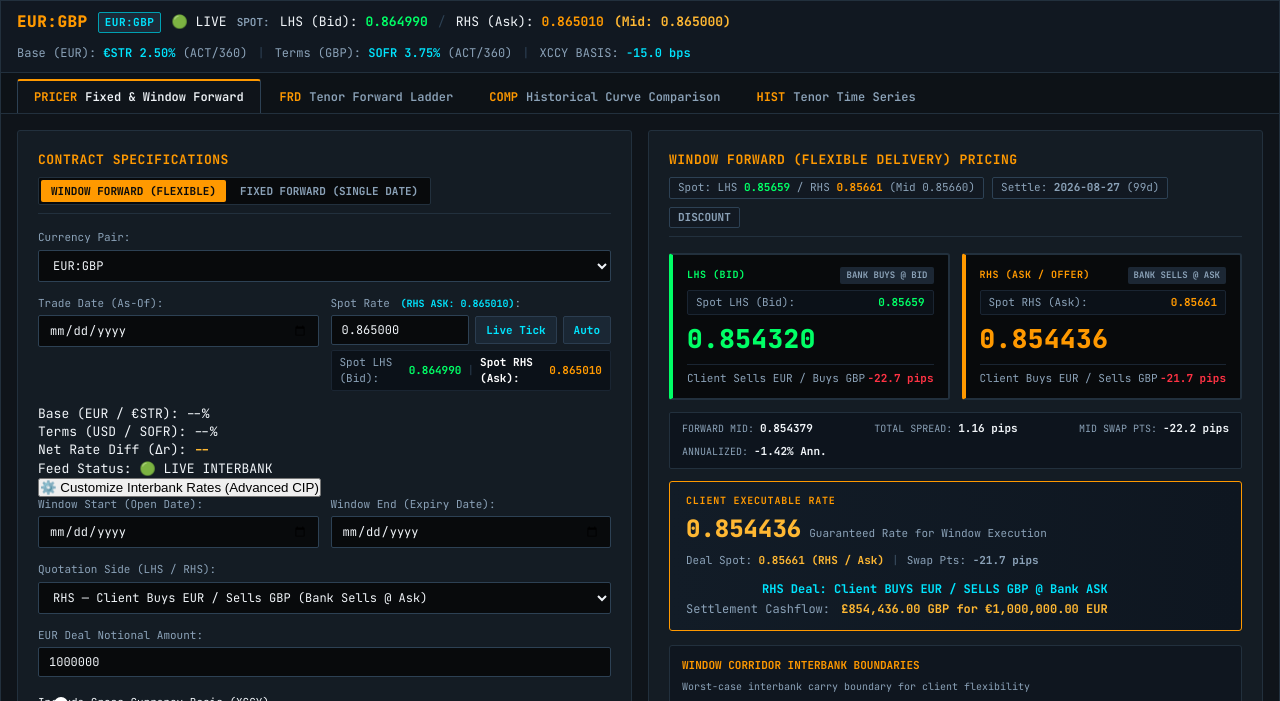
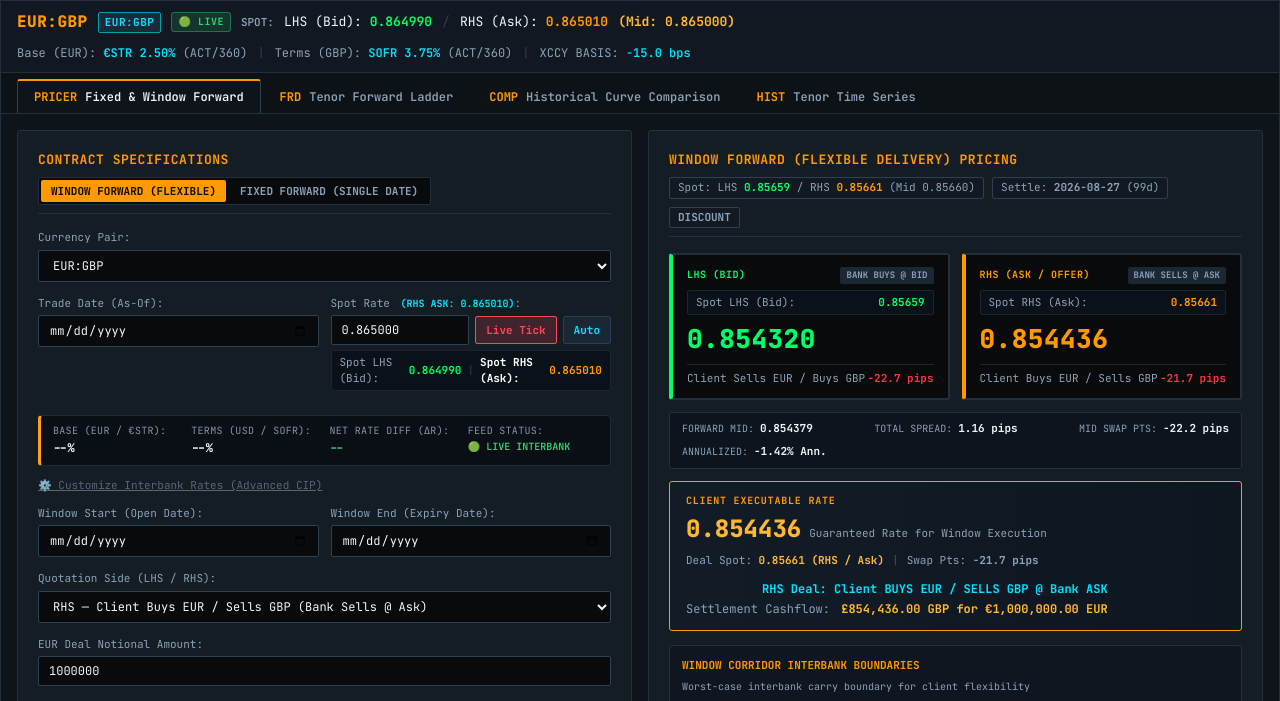
Before and after one commit to KevinRevo/FX-Forward-Pro, a website: page index.html in a window 1280 px wide. Shown: the part 80-781 px from the top of the page. Drawn offline with Linux system fonts and the light colour scheme; no server answers.

Commit message:
Update style.css: authentic ECB fixings, déport/report rules, and live startup

```diff
--- a/style.css
+++ b/style.css
@@ -1368,3 +1368,105 @@ body {
 .spot-bd-sep {
   color: #2b3d50;
 }
+
+
+/* Live Interbank Indicator & CIP Rate Strip */
+.live-pulse-badge {
+  display: inline-flex;
+  align-items: center;
+  gap: 4px;
+  background: rgba(46, 213, 115, 0.15);
+  color: #2ed573;
+  border: 1px solid rgba(46, 213, 115, 0.4);
+  font-size: 10px;
+  font-weight: 700;
+  padding: 2px 6px;
+  border-radius: 3px;
+  letter-spacing: 0.5px;
+  text-transform: uppercase;
+  vertical-align: middle;
+}
+.live-pulse-badge.historical {
+  background: rgba(255, 177, 66, 0.15);
+  color: #ffb142;
+  border-color: rgba(255, 177, 66, 0.4);
+}
+.live-btn {
+  background: rgba(255, 71, 87, 0.18) !important;
+  color: #ff4757 !important;
+  border-color: #ff4757 !important;
+  font-weight: 700 !important;
+}
+.live-btn:hover {
+  background: #ff4757 !important;
+  color: #000 !important;
+}
+
+.cip-rate-strip {
+  display: grid;
+  grid-template-columns: repeat(auto-fit, minmax(130px, 1fr));
+  gap: 8px;
+  background: #0a0f16;
+  border: 1px solid #1e293b;
+  border-left: 3px solid #ff9f1a;
+  border-radius: 4px;
+  padding: 8px 12px;
+  margin: 10px 0;
+  font-size: 11px;
+}
+.cip-strip-col {
+  display: flex;
+  flex-direction: column;
+  gap: 2px;
+}
+.cip-strip-lbl {
+  color: #8395a7;
+  font-size: 10px;
+  text-transform: uppercase;
+  letter-spacing: 0.3px;
+}
+.cip-strip-val {
+  color: #ffffff;
+  font-weight: 700;
+  font-size: 12px;
+}
+.cip-strip-val.highlight {
+  color: #2ed573;
+}
+.cip-strip-val.negative {
+  color: #ff4757;
+}
+.cip-strip-source {
+  font-size: 10px;
+  font-weight: 600;
+  color: #2ed573;
+}
+.cip-strip-source.historical {
+  color: #ffb142;
+}
+
+.rate-override-toggle-box {
+  margin-top: 4px;
+  margin-bottom: 12px;
+}
+.btn-text-toggle {
+  background: none;
+  border: none;
+  color: #576574;
+  font-size: 11px;
+  font-family: inherit;
+  cursor: pointer;
+  padding: 2px 0;
+  text-decoration: underline;
+  transition: color 0.15s;
+}
+.btn-text-toggle:hover {
+  color: #ff9f1a;
+}
+.custom-rates-drawer {
+  background: #0f172a;
+  border: 1px dashed #334155;
+  border-radius: 4px;
+  padding: 10px;
+  margin-top: 6px;
+}
```
